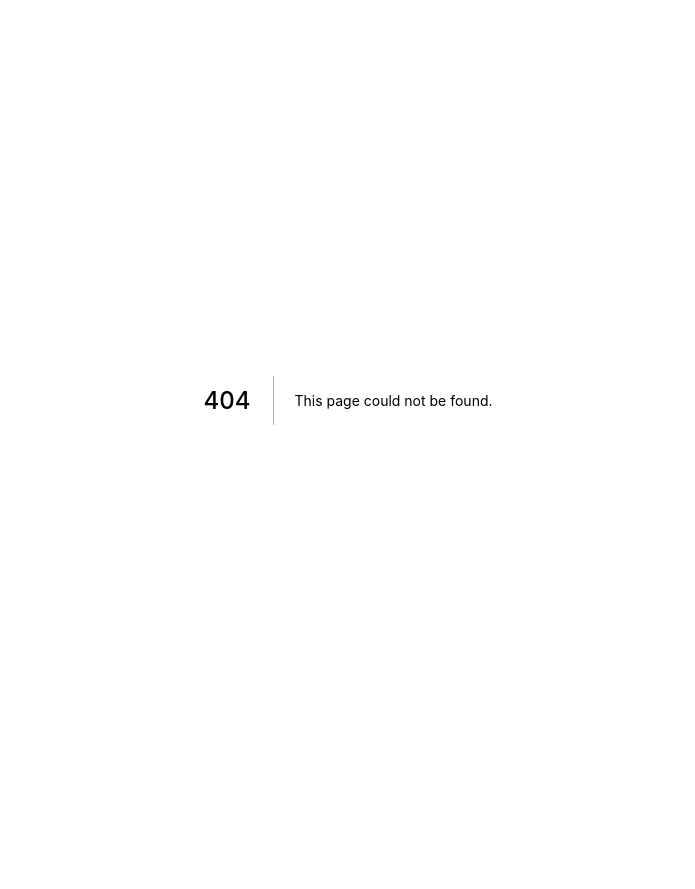
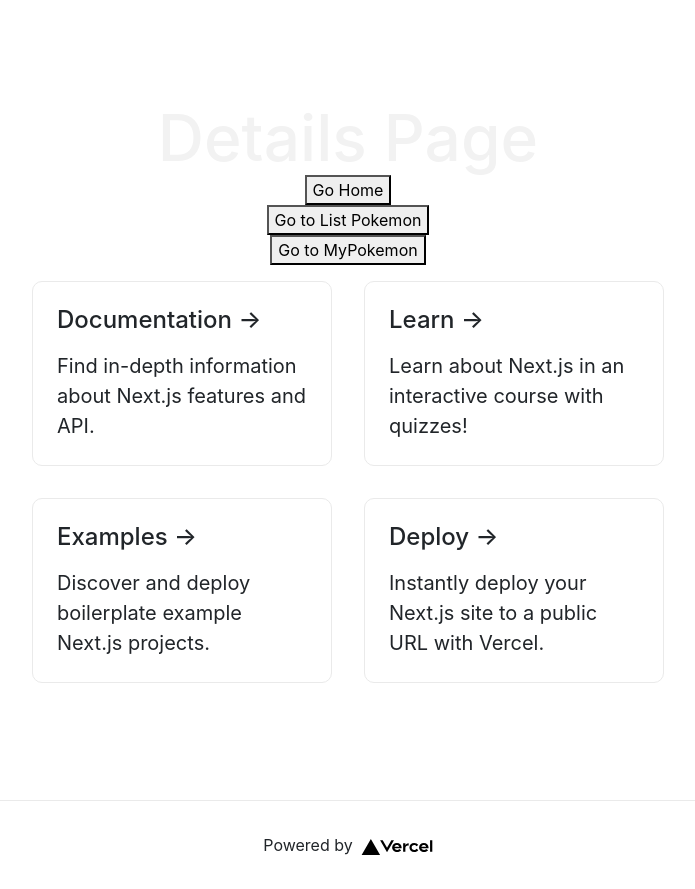
Before and after one commit to ALTA-FE4-AhmadTiarK/pokemon-app, a Next.js app: page /Details in a window 1280 px wide. Before the commit this address had no page. Shown: the whole page, without its empty margins (292-987 px from the left). Before the commit the page ends 800 px from the top, so only its background shows below. Built offline with nearby package versions, Linux system fonts and the light colour scheme.

Commit message:
Create Pages & restyling

```diff
--- /dev/null
+++ b/pages/Details.js
@@ -0,0 +1,88 @@
+import Head from 'next/head';
+import Image from 'next/image';
+import Link from 'next/link';
+import styles from '../styles/Home.module.css';
+
+export default function Details() {
+	return (
+		<div className={styles.container}>
+			<Head>
+				<title>Poke Details</title>
+				<meta
+					name='description'
+					content='Generated by create next app'
+				/>
+				<link rel='icon' href='/favicon.ico' />
+			</Head>
+
+			<main className={styles.main}>
+				<h1 className={styles.title}>Details Page</h1>
+
+				<Link href='/'>
+					<button>Go Home</button>
+				</Link>
+				<Link href='/ListPokemon'>
+					<button>Go to List Pokemon</button>
+				</Link>
+				<Link href='/MyPokemon'>
+					<button>Go to MyPokemon</button>
+				</Link>
+
+				<div className={styles.grid}>
+					<a href='https://nextjs.org/docs' className={styles.card}>
+						<h2>Documentation &rarr;</h2>
+						<p>
+							Find in-depth information about Next.js features and
+							API.
+						</p>
+					</a>
+
+					<a href='https://nextjs.org/learn' className={styles.card}>
+						<h2>Learn &rarr;</h2>
+						<p>
+							Learn about Next.js in an interactive course with
+							quizzes!
+						</p>
+					</a>
+
+					<a
+						href='https://github.com/vercel/next.js/tree/canary/examples'
+						className={styles.card}>
+						<h2>Examples &rarr;</h2>
+						<p>
+							Discover and deploy boilerplate example Next.js
+							projects.
+						</p>
+					</a>
+
+					<a
+						href='https://vercel.com/new?utm_source=create-next-app&utm_medium=default-template&utm_campaign=create-next-app'
+						className={styles.card}>
+						<h2>Deploy &rarr;</h2>
+						<p>
+							Instantly deploy your Next.js site to a public URL
+							with Vercel.
+						</p>
+					</a>
+				</div>
+			</main>
+
+			<footer className={styles.footer}>
+				<a
+					href='https://vercel.com?utm_source=create-next-app&utm_medium=default-template&utm_campaign=create-next-app'
+					target='_blank'
+					rel='noopener noreferrer'>
+					Powered by{' '}
+					<span className={styles.logo}>
+						<Image
+							src='/vercel.svg'
+							alt='Vercel Logo'
+							width={72}
+							height={16}
+						/>
+					</span>
+				</a>
+			</footer>
+		</div>
+	);
+}
```
Also changed, not shown: pages/ListPokemon.js (added, +40 -0 lines), pages/MyPokemon.js (added, +58 -0 lines), pages/index.js (+41 -41 lines), public/trash.svg (added).
